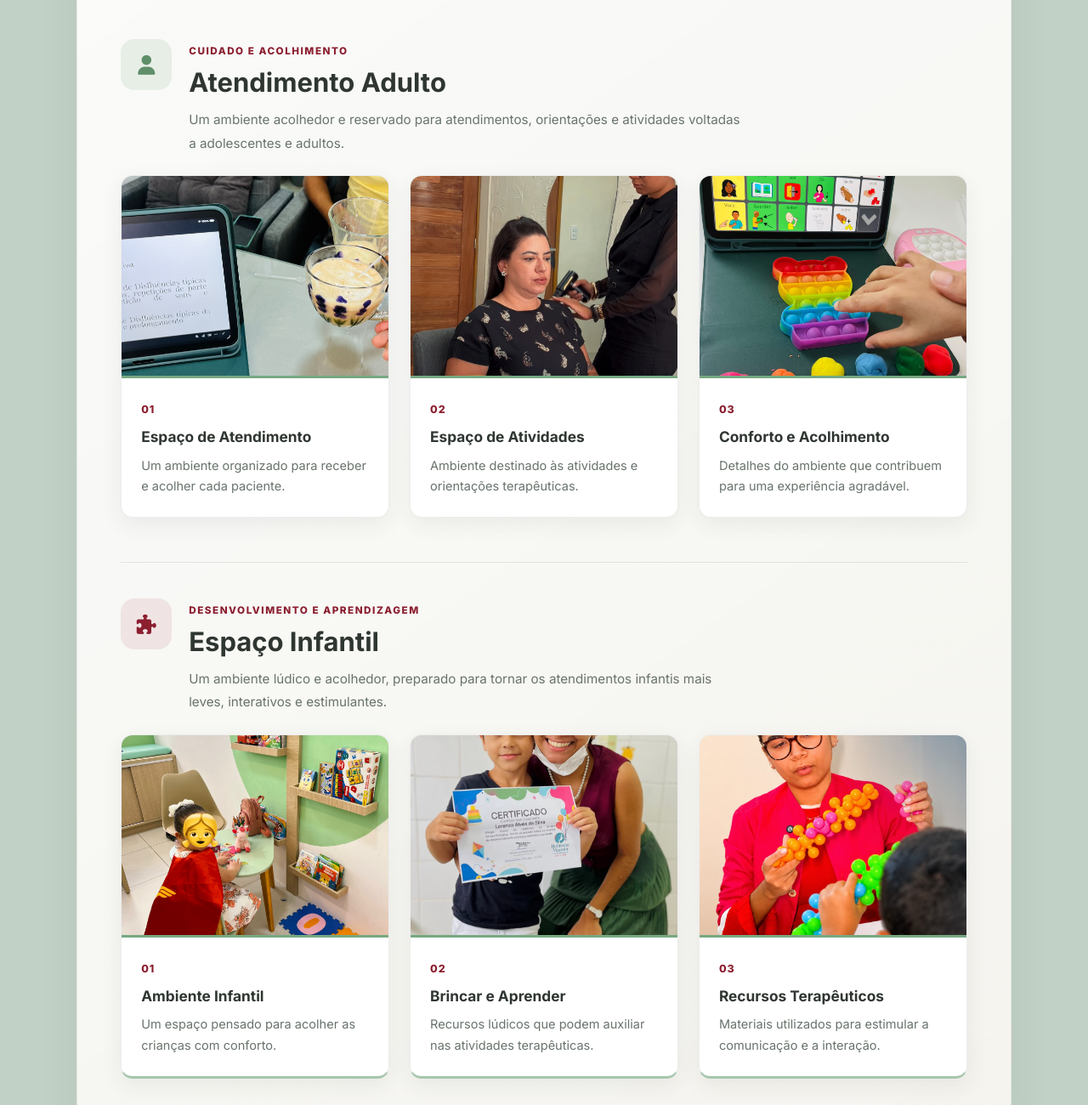
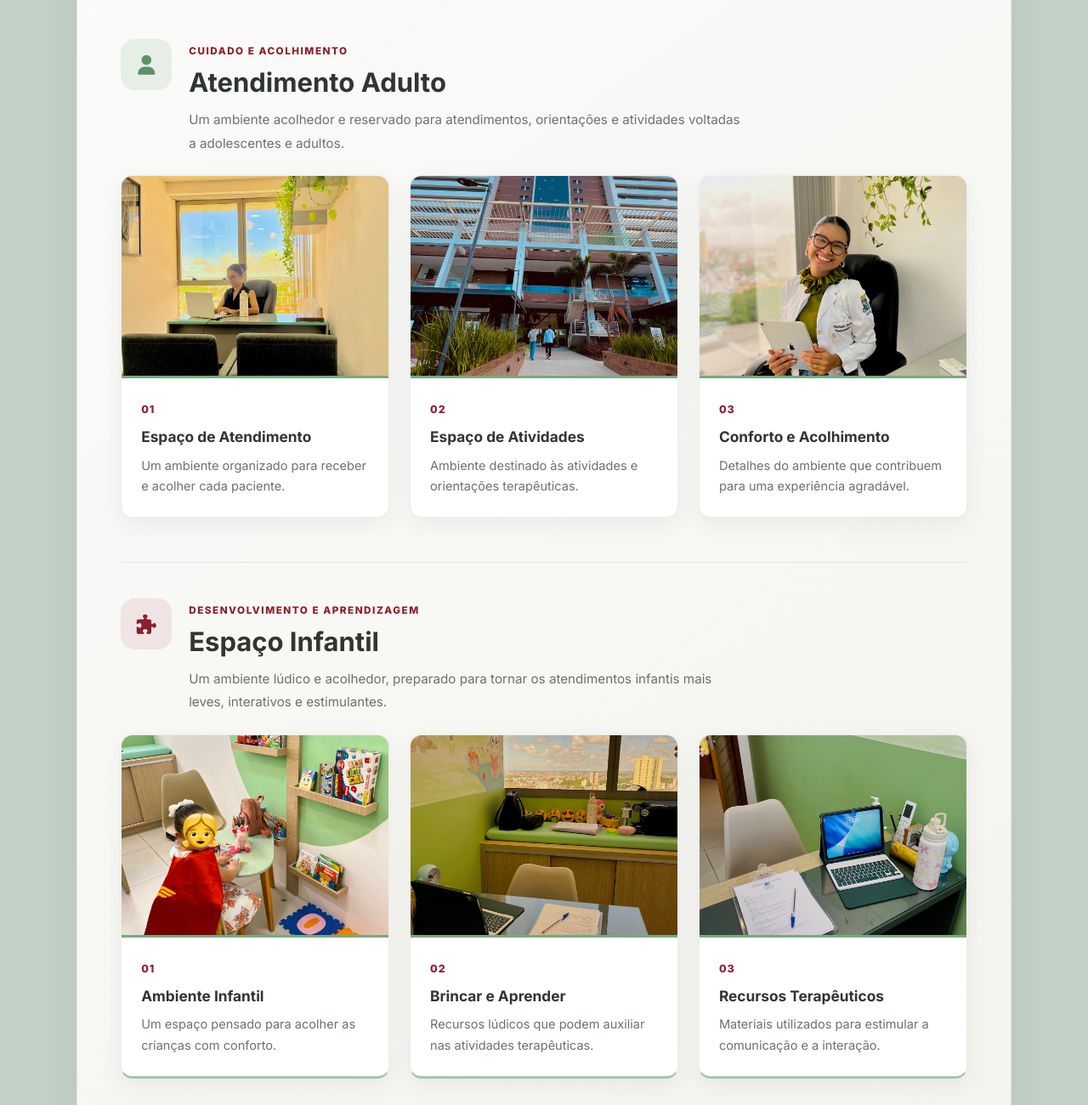
Before and after one commit to miguelmn18/site-helmana, a plain HTML site: page index.html in a window 1280 px wide. Shown: the part 2630-3930 px from the top of the page at 85% size. Drawn offline with Linux system fonts and the light colour scheme.

Commit message:
correção fotos

```diff
--- a/index.html
+++ b/index.html
@@ -285,21 +285,21 @@
           <div class="clinic-space-grid">
             <article class="clinic-space-card">
               <button class="clinic-space-image lightbox-trigger" type="button" aria-label="Ampliar foto do espaço de atendimento adulto">
-                <img src="fotos/gagueira adulto.jpeg" alt="Ambiente de atendimento adulto" loading="lazy" />
+                <img src="fotos/local5.jpeg" alt="Ambiente de atendimento adulto" loading="lazy" />
                 <span class="clinic-image-zoom"><i class="fa-solid fa-magnifying-glass-plus" aria-hidden="true"></i> Ampliar</span>
               </button>
               <div class="clinic-space-content"><span>01</span><h4>Espaço de Atendimento</h4><p>Um ambiente organizado para receber e acolher cada paciente.</p></div>
             </article>
             <article class="clinic-space-card">
               <button class="clinic-space-image lightbox-trigger" type="button" aria-label="Ampliar foto do espaço de atividades para adultos">
-                <img src="fotos/jornalista.jpeg" alt="Espaço de atividades e acompanhamento adulto" loading="lazy" />
+                <img src="fotos/local2.jpeg" alt="Espaço de atividades e acompanhamento adulto" loading="lazy" />
                 <span class="clinic-image-zoom"><i class="fa-solid fa-magnifying-glass-plus" aria-hidden="true"></i> Ampliar</span>
               </button>
               <div class="clinic-space-content"><span>02</span><h4>Espaço de Atividades</h4><p>Ambiente destinado às atividades e orientações terapêuticas.</p></div>
             </article>
             <article class="clinic-space-card">
               <button class="clinic-space-image lightbox-trigger" type="button" aria-label="Ampliar foto dos recursos de atendimento adulto">
-                <img src="fotos/CAA.jpeg" alt="Detalhes e recursos do atendimento adulto" loading="lazy" />
+                <img src="fotos/local4.jpeg" alt="Detalhes e recursos do atendimento adulto" loading="lazy" />
                 <span class="clinic-image-zoom"><i class="fa-solid fa-magnifying-glass-plus" aria-hidden="true"></i> Ampliar</span>
               </button>
               <div class="clinic-space-content"><span>03</span><h4>Conforto e Acolhimento</h4><p>Detalhes do ambiente que contribuem para uma experiência agradável.</p></div>
@@ -327,14 +327,14 @@
             </article>
             <article class="clinic-space-card">
               <button class="clinic-space-image lightbox-trigger" type="button" aria-label="Ampliar foto dos recursos lúdicos infantis">
-                <img src="fotos/resultado3.jpeg" alt="Brinquedos e recursos utilizados no espaço infantil" loading="lazy" />
+                <img src="fotos/local3.jpeg" alt="Brinquedos e recursos utilizados no espaço infantil" loading="lazy" />
                 <span class="clinic-image-zoom"><i class="fa-solid fa-magnifying-glass-plus" aria-hidden="true"></i> Ampliar</span>
               </button>
               <div class="clinic-space-content"><span>02</span><h4>Brincar e Aprender</h4><p>Recursos lúdicos que podem auxiliar nas atividades terapêuticas.</p></div>
             </article>
             <article class="clinic-space-card">
               <button class="clinic-space-image lightbox-trigger" type="button" aria-label="Ampliar foto dos materiais terapêuticos infantis">
-                <img src="fotos/gagueira ta.jpeg" alt="Materiais e recursos do atendimento infantil" loading="lazy" />
+                <img src="fotos/local7.jpeg" alt="Materiais e recursos do atendimento infantil" loading="lazy" />
                 <span class="clinic-image-zoom"><i class="fa-solid fa-magnifying-glass-plus" aria-hidden="true"></i> Ampliar</span>
               </button>
               <div class="clinic-space-content"><span>03</span><h4>Recursos Terapêuticos</h4><p>Materiais utilizados para estimular a comunicação e a interação.</p></div>
```
